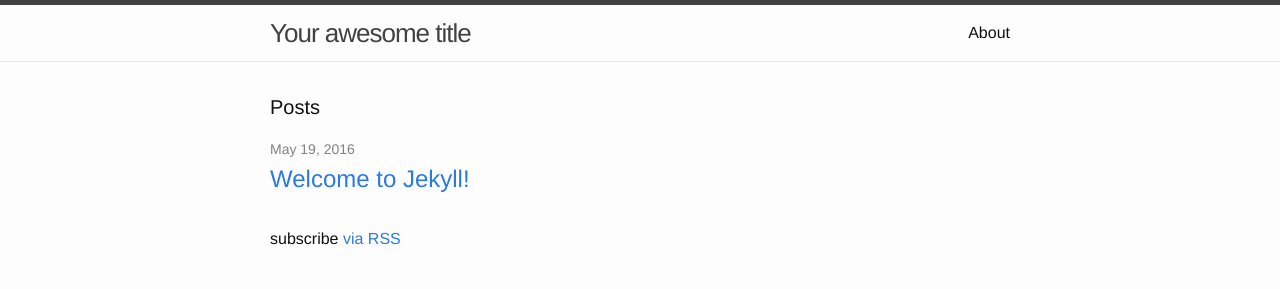
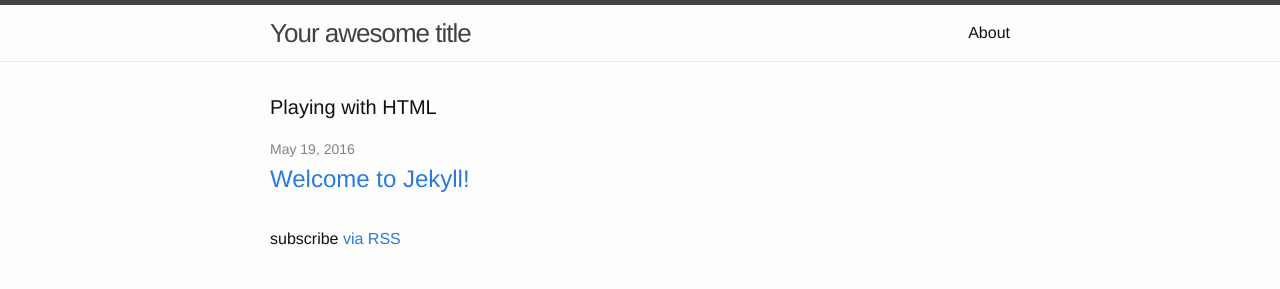
Before and after one commit to EastTNGIS/EastTNGIS.github.io, a Jekyll site: the page built from index.html, in a window 1280 px wide. Shown: the top 289 px of the page. Built offline with Jekyll 4.4.1, drawn with Linux system fonts in a browser that asks for light colours.

Commit message:
Update index.html

```diff
--- a/index.html
+++ b/index.html
@@ -4,7 +4,7 @@
 
 <div class="home">
 
-  <h1 class="page-heading">Posts</h1>
+  <h1 class="page-heading">Playing with HTML</h1>
 
   <ul class="post-list">
     {% for post in site.posts %}
```
